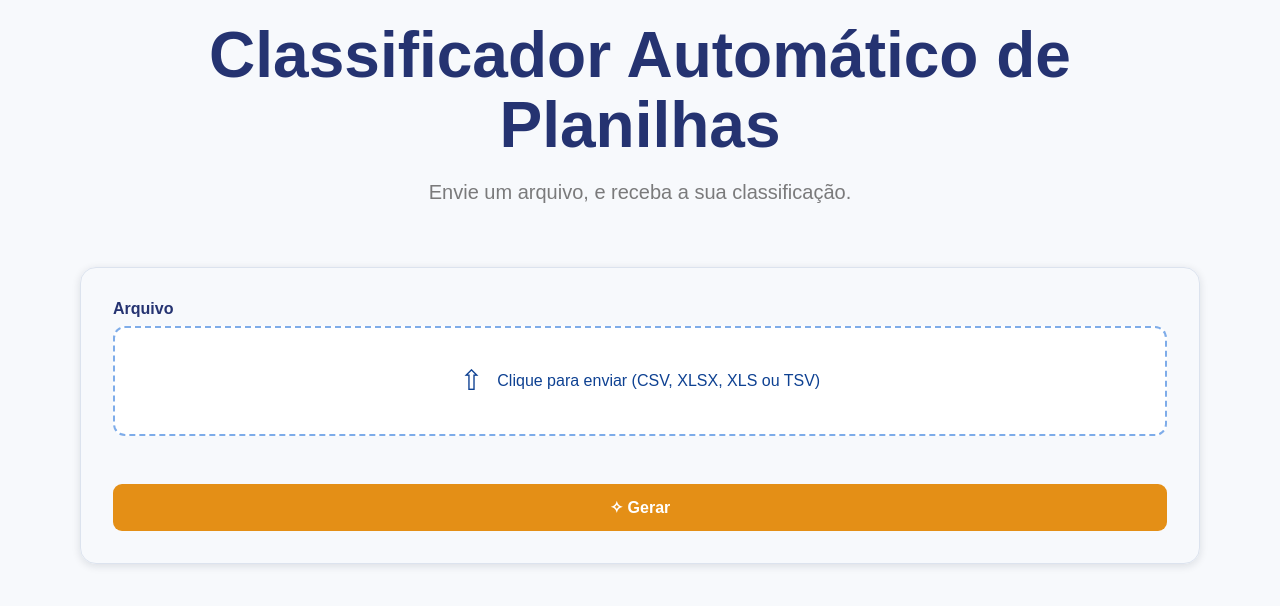
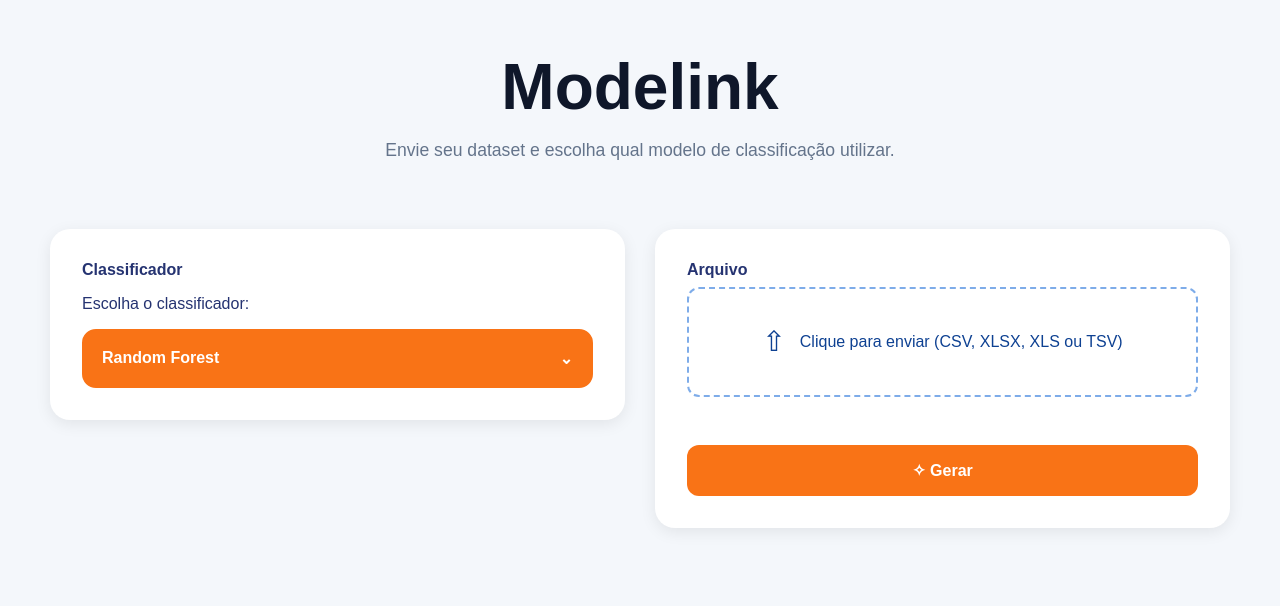
Before and after one commit to KevinLuisLima/modelink, a React (Vite) app in the folder frontend/: page / in a window 1280 px wide. Shown: the top 606 px of the page. Built offline with nearby package versions, Linux system fonts and the light colour scheme.

Commit message:
finalização do layout base

```diff
--- a/frontend/src/styles/App.css
+++ b/frontend/src/pages/land/App.css
@@ -12,6 +12,147 @@ body {
 .page {
   min-height: 100vh;
   padding: 20px;
+}
+
+.landing-page {
+  width: 100%;
+  min-height: 100vh;
+  background: #f4f7fb;
+  padding: 50px;
+}
+
+.hero-section {
+  width: 100%;
+  display: flex;
+  flex-direction: column;
+  align-items: center;
+  text-align: center;
+  margin-bottom: 50px;
+}
+
+.hero-section h1 {
+  font-size: 4rem;
+  margin: 0;
+  color: #0f172a;
+}
+
+.hero-section h2 {
+  font-size: 2rem;
+  margin-top: 10px;
+  color: #334155;
+}
+
+.hero-section p {
+  margin-top: 16px;
+  font-size: 1.1rem;
+  color: #64748b;
+}
+
+.content-section {
+  width: 100%;
+  display: grid;
+  grid-template-columns: 1fr 1fr;
+  gap: 30px;
+  align-items: start;
+}
+
+.upload-card {
+  background: white;
+  padding: 32px;
+  border-radius: 20px;
+  box-shadow: 0 4px 16px rgba(0,0,0,0.08);
+}
+
+.custom-select {
+  position: relative;
+  width: 100%;
+}
+
+.custom-select-button {
+  width: 100%;
+  padding: 18px;
+  border-radius: 14px;
+  border: 2px solid #f97316;
+  background: #f97316;
+  color: white;
+  font-size: 1rem;
+  font-weight: 700;
+  cursor: pointer;
+
+  display: flex;
+  justify-content: space-between;
+  align-items: center;
+}
+
+.custom-select-list {
+  position: absolute;
+  width: 100%;
+  margin-top: 8px;
+  padding: 8px;
+  list-style: none;
+  background: white;
+  border-radius: 14px;
+  box-shadow: 0 8px 20px rgba(15, 23, 42, 0.15);
+  z-index: 10;
+}
+
+.custom-select-item {
+  padding: 14px 16px;
+  border-radius: 10px;
+  color: #0f172a;
+  font-weight: 600;
+  cursor: pointer;
+}
+
+.custom-select-item:hover {
+  background: #f97316;
+  color: white;
+}
+
+.generate-button {
+  width: 100%;
+
+  margin-top: 24px;
+
+  border: none;
+
+  background: #f97316;
+
+  color: white;
+
+  padding: 16px;
+
+  border-radius: 12px;
+
+  font-size: 1rem;
+  font-weight: 700;
+
+  cursor: pointer;
+
+  transition: 0.2s;
+}
+
+.generate-button:hover {
+  background: #ea580c;
+}
+
+@media (max-width: 1000px) {
+
+  .content-section {
+    grid-template-columns: 1fr;
+  }
+
+  .landing-page {
+    padding: 24px;
+  }
+
+  .hero-section h1 {
+    font-size: 3rem;
+  }
+
+  .hero-section h2 {
+    font-size: 1.5rem;
+  }
 }
 
 .hero {
--- a/frontend/src/pages/land/App.jsx
+++ b/frontend/src/pages/land/App.jsx
@@ -1,12 +1,20 @@
 import { useState } from "react";
 import { useNavigate } from "react-router-dom";
-import "../../styles/App.css";
+import "./App.css";
 
 function App() {
   const navigate = useNavigate();
   const [arquivo, setArquivo] = useState(null);
   const [mensagem, setMensagem] = useState("");
   const [carregando, setCarregando] = useState(false);
+  const [classificador, setClassificador] = useState("randomforest")
+  const [menuAberto, setMenuAberto] = useState(false);
+  const classificadores = [
+    { value: "randomforest", label: "Random Forest" },
+    { value: "svm", label: "SVM" },
+    { value: "knn", label: "KNN" },
+    { value: "decisiontree", label: "Decision Tree" },
+  ];
 
   async function classificarArquivo() {
     if (!arquivo) {
@@ -43,43 +51,102 @@ function App() {
   }
 
   return (
-    <main className="page">
-      <section className="hero">
-        <h1>Classificador Automático de Planilhas</h1>
+  <main className="landing-page">
+
+    <section className="hero-section">
+
+      <h1>Modelink</h1>
+
+      <p>
+        Envie seu dataset e escolha qual modelo
+        de classificação utilizar.
+      </p>
+
+    </section>
+
+    <section className="content-section">
+      <div className="upload-card classifier-card">
+        <label className="label">Classificador</label>
         <p>
-          Envie um arquivo, e receba
-          a sua classificação.
+          Escolha o classificador:
         </p>
-      </section>
+        <div className="custom-select">
+          <button
+            type="button"
+            className="custom-select-button"
+            onClick={() => setMenuAberto(!menuAberto)}
+          >
+            {classificadores.find((c) => c.value === classificador)?.label}
+            <span>⌄</span>
+          </button>
 
-      <section className="card">
-        <label className="label">Arquivo</label>
+          {menuAberto && (
+            <ul className="custom-select-list">
+              {classificadores.map((item) => (
+                <li
+                  key={item.value}
+                  className="custom-select-item"
+                  onClick={() => {
+                    setClassificador(item.value);
+                    setMenuAberto(false);
+                  }}
+                >
+                  {item.label}
+                </li>
+              ))}
+            </ul>
+          )}
+        </div>
+      </div>
+
+      <div className="upload-card">
+
+        <label className="label">
+          Arquivo
+        </label>
 
         <label className="upload-area">
+
           <input
             type="file"
             accept=".csv,.xlsx,.xls,.tsv"
-            onChange={(e) => setArquivo(e.target.files[0])}
+            onChange={(e) =>
+              setArquivo(e.target.files[0])
+            }
           />
-          <span className="upload-icon">⇧</span>
+
+          <span className="upload-icon">
+            ⇧
+          </span>
+
           <span>
             {arquivo
               ? arquivo.name
               : "Clique para enviar (CSV, XLSX, XLS ou TSV)"}
           </span>
+
         </label>
+
         <button
-          className="button"
+          className="generate-button"
           onClick={classificarArquivo}
           disabled={carregando}
         >
           ✧ {carregando ? "Gerando..." : "Gerar"}
         </button>
 
-        {mensagem && <p className="message">{mensagem}</p>}
-      </section>
-    </main>
-  );
+        {mensagem && (
+          <p className="message">
+            {mensagem}
+          </p>
+        )}
+
+      </div>
+
+    </section>
+
+  </main>
+);
 }
 
 export default App;
--- a/frontend/src/pages/workspace/Workspace.jsx
+++ b/frontend/src/pages/workspace/Workspace.jsx
@@ -1,4 +1,5 @@
 import { useState } from "react";
+import { useParams } from "react-router-dom";
 
 import Navbar from "../../components/Navbar";
 import TableView from "../../components/TableView";
@@ -6,42 +7,39 @@ import ClassifierView from "../../components/ClassifierView";
 import AccuracyView from "../../components/AccuracyView";
 import DashboardView from "../../components/DashboardView";
 
-import "../../styles/Workspace.css";
+import "./Workspace.css";
 
 function Workspace() {
+  const { id } = useParams();
   const [activeTab, setActiveTab] = useState("tabela");
 
   function renderContent() {
-    switch (activeTab) {
-      case "tabela":
-        return <TableView />;
+    if (activeTab === "tabela") {
+      return <TableView datasetId={id} />;
+    }
 
-      case "classificador":
-        return <ClassifierView />;
+    if (activeTab === "classificador") {
+      return <ClassifierView datasetId={id} />;
+    }
 
-      case "acuracia":
-        return <AccuracyView />;
+    if (activeTab === "acuracia") {
+      return <AccuracyView datasetId={id} />;
+    }
 
-      case "dashboard":
-        return <DashboardView />;
+    if (activeTab === "dashboard") {
+      return <DashboardView datasetId={id} />;
+    }
 
-      default:
-        return <TableView />;
-    }
+    return <TableView datasetId={id} />;
   }
 
   return (
     <main className="workspace-page">
-
-      <Navbar
-        activeTab={activeTab}
-        setActiveTab={setActiveTab}
-      />
+      <Navbar activeTab={activeTab} setActiveTab={setActiveTab} />
 
       <section className="workspace-content">
         {renderContent()}
       </section>
-
     </main>
   );
 }
--- a/frontend/src/styles/Table.css
+++ b/frontend/src/styles/Table.css
@@ -6,22 +6,6 @@ body {
   margin: 0;
   font-family: Arial, Helvetica, sans-serif;
   background: #f7f9fc;
-}
-
-.back-button {
-  border: none;
-  background: #e48f16;
-  color: white;
-  padding: 12px 18px;
-  border-radius: 10px;
-  font-size: 1rem;
-  cursor: pointer;
-  margin-bottom: 24px;
-  transition: 0.2s;
-}
-
-.back-button:hover {
-  background: #a87103;
 }
 
 .table-page {
```
Also changed, not shown: frontend/src/styles/Navbar.css (+0 -10 lines), frontend/src/pages/workspace/Workspace.css (renamed from frontend/src/styles/Workspace.css).
